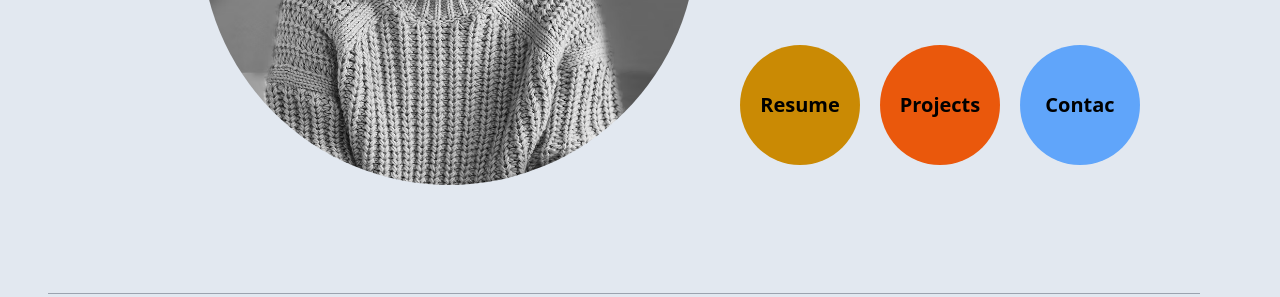
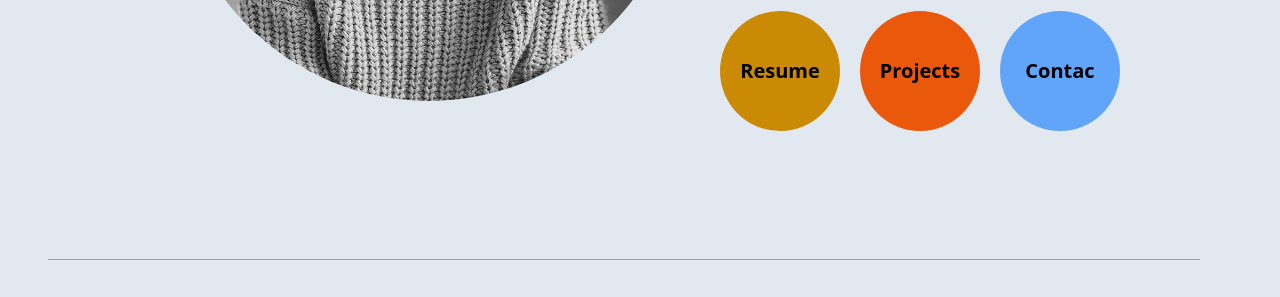
Before and after one commit to ayse-Mohamed/Challenge-1-tailwindcss, a plain HTML site: page index.html in a window 1280 px wide. Shown: the part 561-858 px from the top of the page. Drawn offline with nearby package versions, Linux system fonts and the light colour scheme.

Commit message:
Project1 TailwindCss challenge

```diff
--- a/index.html
+++ b/index.html
@@ -22,7 +22,7 @@
      </ul>
     </div>
 
-    <div class=" flex justify-center ml-10 mt-[190px]">
+    <div class=" flex justify-center  mt-[90px]">
         <img class="w-[40%] h-[40%] rounded-full" src=" /img for chllnge tailwind.avif" alt="">
         <div class="ml-10 mt-5 ">
             <h1 class="font-extrabold text-7xl font-serif mb-10 mt-14">Hello</h1>
@@ -31,7 +31,7 @@
         </div>
     </div>
 
-    <div class="flex ml-[740px] gap-5 mt-[-140px]">
+    <div class="flex ml-[720px] gap-5 mt-[-90px]">
         <button class="w-[120px] h-[120px] rounded-full bg-yellow-600 hover:bg-white transition-all ease-in text-xl font-bold ">Resume</button>
          <button class="w-[120px] h-[120px] rounded-full bg-orange-600 hover:bg-white transition-all ease-in text-xl font-bold ">Projects</button>
          <button class="w-[120px] h-[120px] rounded-full bg-blue-400 hover:bg-white transition-all ease-in text-xl font-bold  border-solid ">Contac</button>
```
